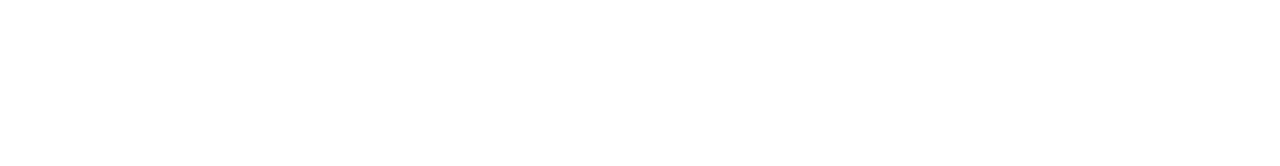
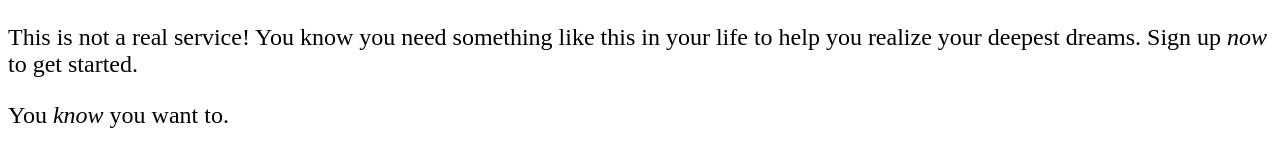
Before and after one commit to ImExtraPolite/signUpForm, a plain HTML site: page index.html in a window 1280 px wide. Drawn offline with Linux system fonts and the light colour scheme.

Commit message:
top right done

```diff
--- a/index.html
+++ b/index.html
@@ -8,6 +8,19 @@
     <link rel="stylesheet" href="style.css">
 </head>
 <body>
+    <div id="container">
+        <div class="mainLeft"></div>
+        <div class="mainRight">
+            <div class="top">
+                <p>This is not a real service! You know you need something like this in your life to help you realize your deepest dreams. Sign up <span>now</span> to get started.</p>
+
+                <p>You <span>know</span> you want to.</p>
+            </div>
+            <div class="middle"></div>
+            <div class="bottom"></div>
+        </div>
+    </div>
+
 
     <script src="javascript.js"></script>
 </body>
--- a/style.css
+++ b/style.css
@@ -0,0 +1,7 @@
+.top {
+    font-size: 1.5rem;
+}
+
+.top span {
+    font-style: italic;
+}
```
